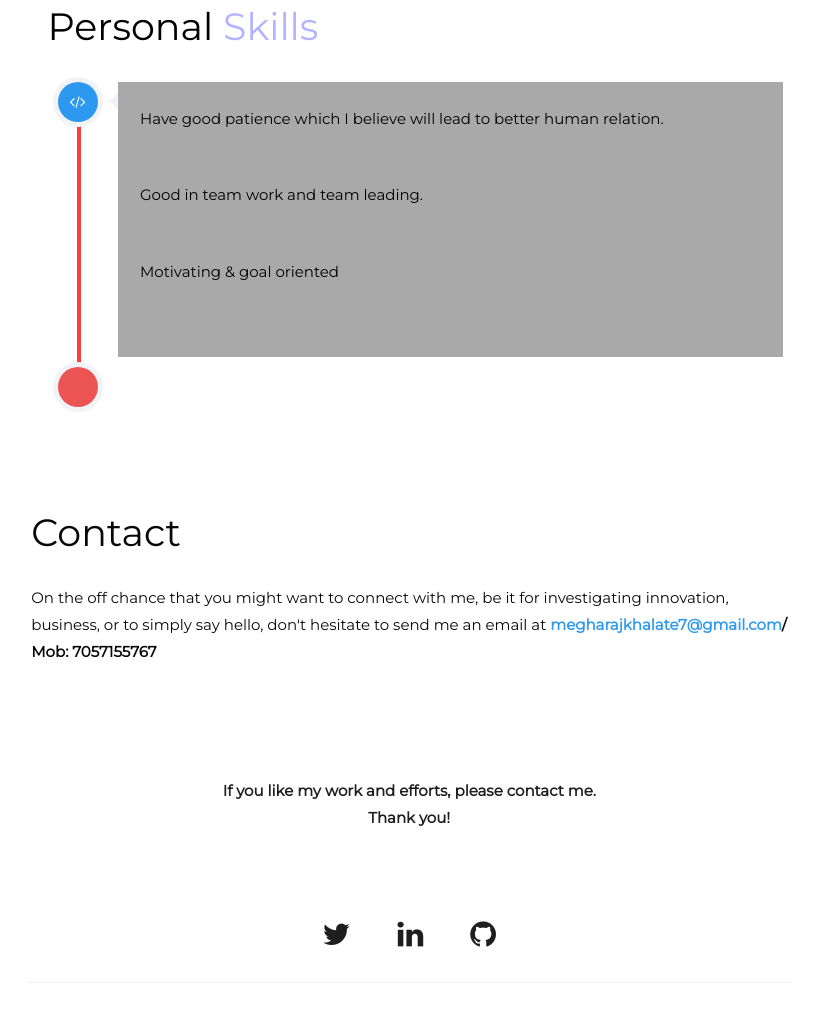
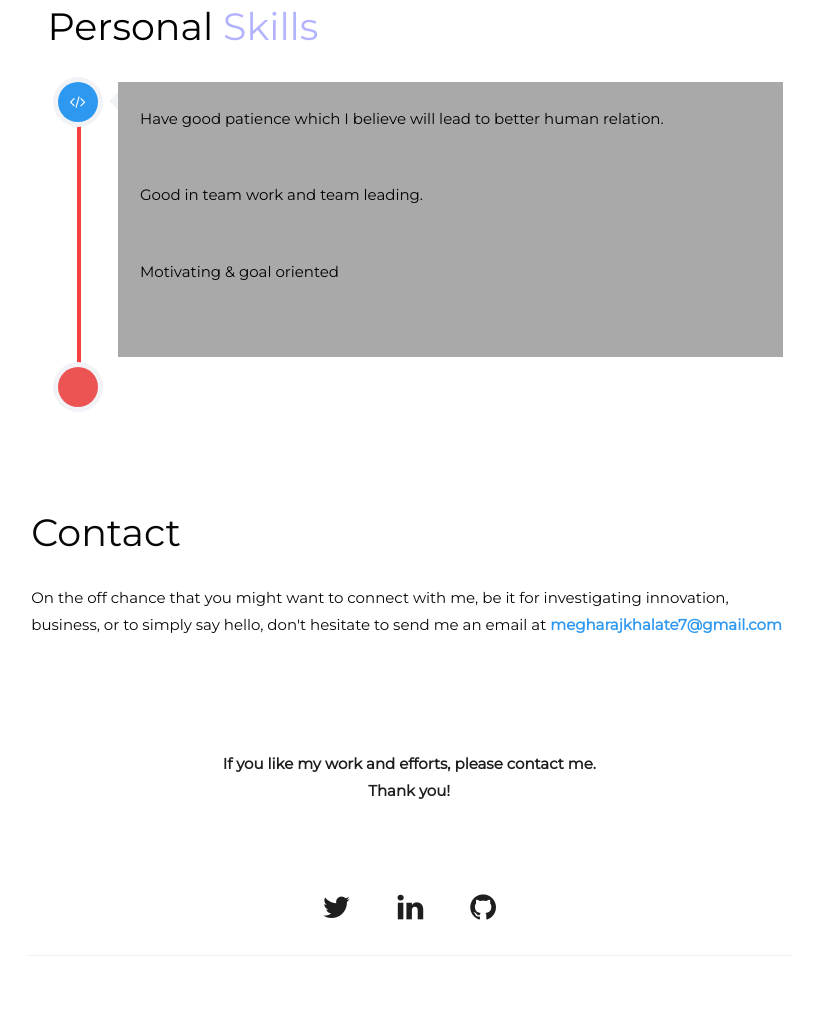
Before and after one commit to megharajkhalate/portfolio, a plain HTML site: page index.html in a window 1280 px wide. Shown: the part 2160-3178 px from the top of the page, without its empty margins (375-1194 px from the left). After the commit the page ends 3151 px from the top, so only its background shows below. Drawn offline with Linux system fonts and the light colour scheme; a web font is replaced by a local one.

Commit message:
Update index.html

```diff
--- a/index.html
+++ b/index.html
@@ -339,7 +339,7 @@
                               <div class="about-desc">
                                <h1>Contact</h1>
                                </div>
-                              <p>On the off chance that you might want to connect with me, be it for investigating innovation, business, or to simply say hello, don't hesitate to send me an email at <strong><a href = "mailto: megharajkhalate7@gmail.com">megharajkhalate7@gmail.com</a>/ Mob: 7057155767</strong></p>
+                              <p>On the off chance that you might want to connect with me, be it for investigating innovation, business, or to simply say hello, don't hesitate to send me an email at <strong><a href = "mailto: megharajkhalate7@gmail.com">megharajkhalate7@gmail.com</a></strong></p>
                            </div>
                         </div>
                      </div>
```
